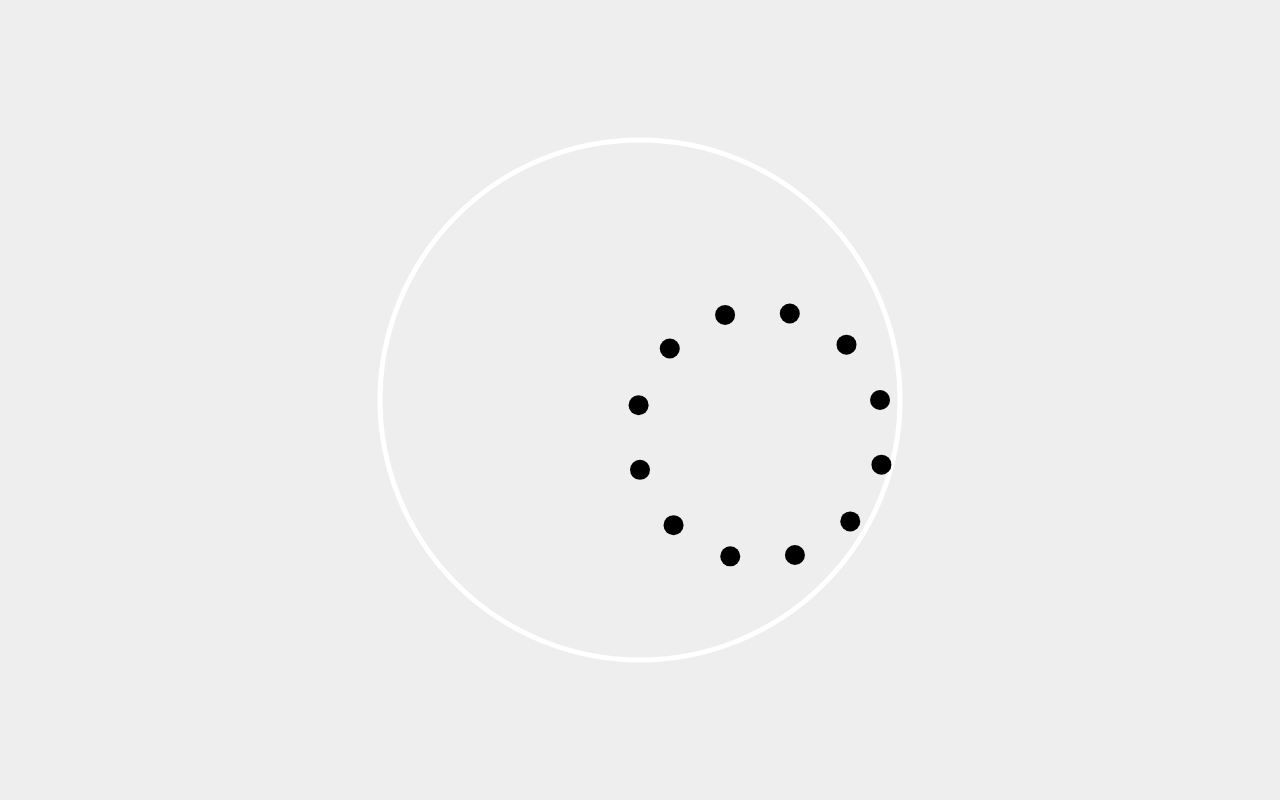
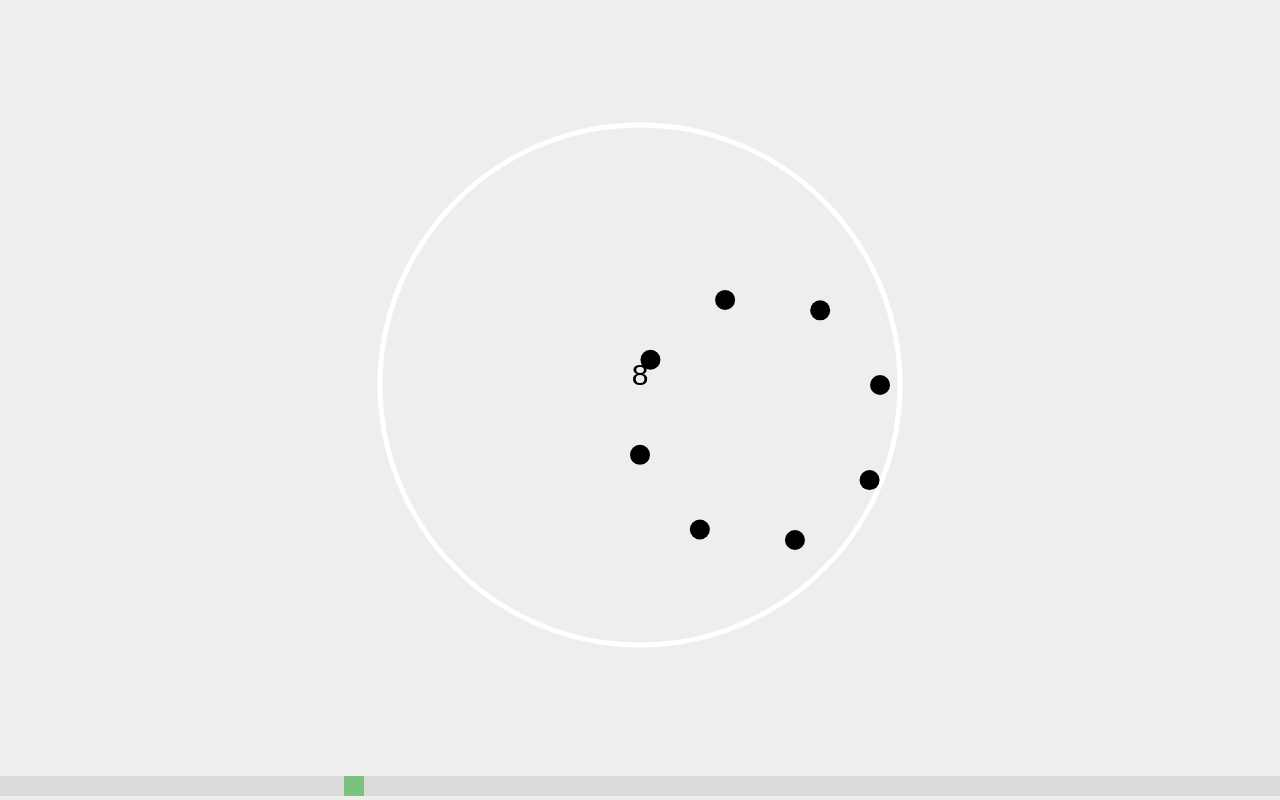
Before and after one commit to cnfgsean/Circular-Rotation, a plain HTML site: page index.html in a window 1280 px wide. Drawn offline with Linux system fonts and the light colour scheme.

Commit message:
Add circle slider

```diff
--- a/index.html
+++ b/index.html
@@ -8,7 +8,13 @@
   <title>Circular Rotation</title>
 </head>
 <body>
-  <canvas></canvas>
+  <div id="canvas-div">
+    <canvas></canvas>
+    <div class="slidecontainer">
+      <input type="range" min="2" max="24" value="8" class="slider" id="circleSlider">
+    </div>
+  </div>
+
   <script src="script.js"></script>
 
 </body>
--- a/script.js
+++ b/script.js
@@ -1,16 +1,20 @@
 // Canvas Setup
 var canvas = document.querySelector("canvas");
 
-canvas.height = window.innerHeight - 30;
+canvas.height = window.innerHeight - 130;
 canvas.width = window.innerWidth - 30;
 
 var c = canvas.getContext("2d");
 
 var circles = [];
 
-var circleCount = 12;
+var slider = document.getElementById("circleSlider");
+
+var circleCount = slider.value;
 
 const radianInc = 0.02;
+
+var radianCount = 0;
 
 function Circle(relX, relY, dx, dy, radius, radians, radianOrientation, distFromCenter) {
   this.x = relX;
@@ -38,8 +42,9 @@ function Circle(relX, relY, dx, dy, radius, radians, radianOrientation, distFrom
 }
 
 function init() {
+  circles = [];
   for (var i = 0; i < circleCount; i++) {
-    circles.push(new Circle(200, 200, 0, 0, 10, (Math.PI / circleCount) * i, (Math.PI / circleCount) * i, 250));
+    circles.push(new Circle(-100, -100, 0, 0, 10, radianCount + (Math.PI / circleCount) * i, (Math.PI / circleCount) * i, 250));
     console.log(circles[i].radianOrientation);
   }
 }
@@ -48,11 +53,27 @@ function animate() {
   requestAnimationFrame(animate);
   // console.log("foo");
   c.clearRect(0, 0, canvas.width, canvas.height);
+
+  // center circle
   c.beginPath();
   c.strokeStyle = "rgb(256,256,256)";
   c.lineWidth = 5;
   c.arc(canvas.width / 2, canvas.height / 2, circles[1].distFromCenter + (circles[1].radius / 2) + 5, 0, Math.PI * 2, false);
   c.stroke();
+
+  c.font = "30px Arial";
+  c.textAlign = "center";
+  c.fillText(circleCount, canvas.width / 2, canvas.height / 2);
+
+  radianCount += radianInc;
+
+  if (slider.value != circleCount) {
+    console.log("changing");
+    circleCount = slider.value;
+    init();
+  }
+
+  // update all circles
   for (var i = 0; i < circleCount; i++) {
     circles[i].update();
   }
--- a/style.css
+++ b/style.css
@@ -13,8 +13,48 @@ canvas {
   margin: auto;
   display: block;
   position: absolute;
-  top: 0;
-  bottom: 0;
+  top: 50px;
   left: 0;
   right: 0;
 }
+
+.slidecontainer {
+  width: 100%;
+  position: fixed;
+  bottom: 0;
+}
+
+/* The slider itself */
+.slider {
+  -webkit-appearance: none;  /* Override default CSS styles */
+  appearance: none;
+  width: 100%; /* Full-width */
+  height: 20px; /* Specified height */
+  background: #d3d3d3; /* Grey background */
+  outline: none; /* Remove outline */
+  opacity: 0.7; /* Set transparency (for mouse-over effects on hover) */
+  -webkit-transition: .2s; /* 0.2 seconds transition on hover */
+  transition: opacity .2s;
+}
+
+/* Mouse-over effects */
+.slider:hover {
+  opacity: 1; /* Fully shown on mouse-over */
+}
+
+/* The slider handle */
+.slider::-webkit-slider-thumb {
+  -webkit-appearance: none; /* Override default look */
+  appearance: none;
+  width: 20px; /* Set a specific slider handle width */
+  height: 20px; /* Slider handle height */
+  background: #4CAF50; /* Green background */
+  cursor: pointer; /* Cursor on hover */
+}
+
+.slider::-moz-range-thumb {
+  width: 25px; /* Set a specific slider handle width */
+  height: 25px; /* Slider handle height */
+  background: #4CAF50; /* Green background */
+  cursor: pointer; /* Cursor on hover */
+}
```
